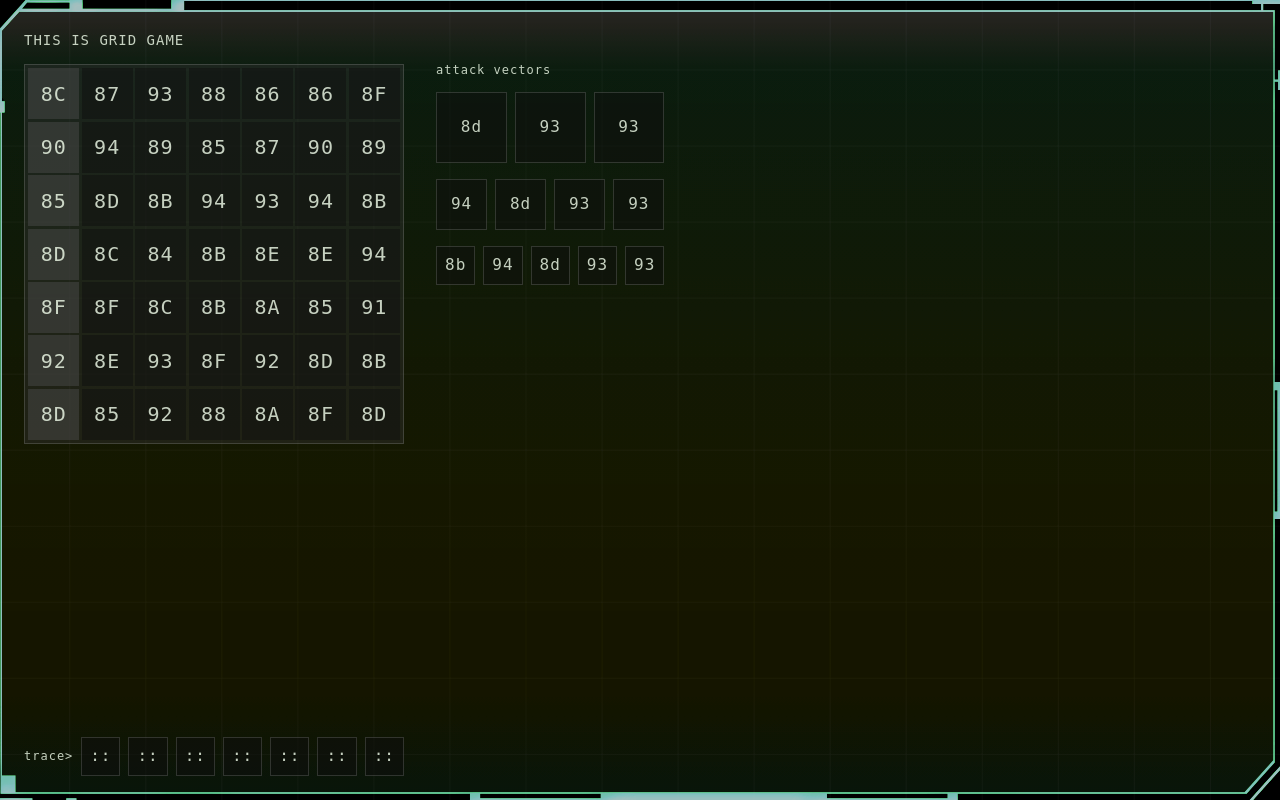
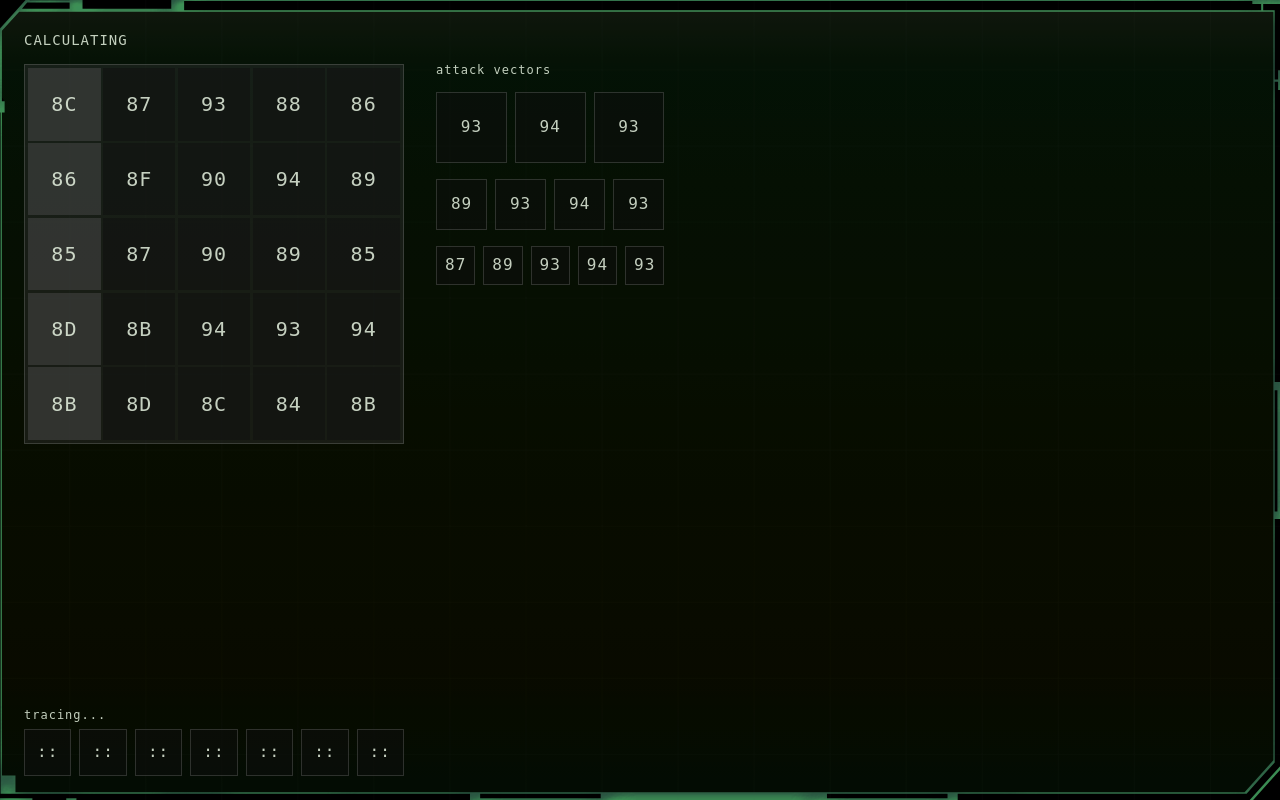
Before and after one commit to zerthmonk/blackshell, a Vue app in the folder app/: page / in a window 1280 px wide. Built offline with nearby package versions, Linux system fonts and the light colour scheme.

Commit message:
minor fixes

```diff
--- a/app/public/assets/styles/variables.scss
+++ b/app/public/assets/styles/variables.scss
@@ -14,4 +14,4 @@ $vt-font: "VT220";
 
 $desktop: 1024px;
 $tablet: 768px;
-$unsupported: 600px;
+$minimal: 420px;
--- a/app/src/components/base/Background.vue
+++ b/app/src/components/base/Background.vue
@@ -35,9 +35,9 @@ interface BackgroundProps {
 
 const filters: Record<string, [number, number, number]> = {
   // hue, opacity, brightness
-  'default': [149, 80, 80],
+  'default': [149, 80, 75],
   'danger': [190, 85, 120],
-  'normal': [315, 75, 200]
+  'normal': [315, 75, 75]
 }
 
 const props: Required<BackgroundProps> = withDefaults(defineProps<BackgroundProps>(), {
--- a/app/src/components/hack/gridgame/FieldCell.vue
+++ b/app/src/components/hack/gridgame/FieldCell.vue
@@ -32,7 +32,7 @@ function handleClick() {
 }
 
 function handleHover(value: boolean): void {
-  highlighted.value = value;
+  if (props?.hinted) highlighted.value = value;
 }
 
 </script>
--- a/app/src/components/hack/gridgame/Trace.vue
+++ b/app/src/components/hack/gridgame/Trace.vue
@@ -13,9 +13,7 @@ import TraceCell from "./TraceCell.vue";
 import Cell from "./Cell.vue";
 
 interface traceProps {
-  label: string;
   content: string[];
-  size?: number;
   interactive?: boolean;
 }
 
--- a/app/src/pages/GridGameScreen.vue
+++ b/app/src/pages/GridGameScreen.vue
@@ -2,7 +2,7 @@
   <Layout>
     <template #header>
       <div class="game-header">
-        <p class="page-label">this is grid game</p>
+        <p class="page-label">calculating </p>
       </div>
     </template>
     <template #main>
@@ -17,7 +17,7 @@
     <template #footer>
       <div class="footer">
         <div class="buffer">
-          <p class="label">trace></p>
+          <p class="label">tracing...</p>
           <Solution class="solution"/>
         </div>
       </div>
@@ -37,7 +37,7 @@ import Traces from "@/components/hack/gridgame/Traces.vue";
 import Solution from "@/components/hack/gridgame/Solution.vue";
 
 const store = useStore();
-const size = 7;
+const size = 5;
 store.init({size: size, tries: 6});
 
 </script>
@@ -89,10 +89,8 @@ $maxwidth: 380px;
 .buffer {
   max-width: $maxwidth;
   display: flex;
-  justify-content: space-between;
-  .label {
-    align-self: center;
-  }
+  flex-direction: column;
+  gap: .5rem;
 }
 
 @media only screen and (max-width: $tablet) {
--- a/app/src/stores/gridgame.ts
+++ b/app/src/stores/gridgame.ts
@@ -34,7 +34,7 @@ export const useStore = defineStore('gridgame', {
       }
     },
     getSolution(): string[] {
-      return Array(this.tries + 1).fill('').map((_, idx) => this.getSelected[idx]?.hex || '::')
+      return Array(this.tries + 1).fill('').map((_, idx) => this.getSelected[idx]?.hex || '::');
     }
   },
 
@@ -63,6 +63,8 @@ export const useStore = defineStore('gridgame', {
       } else if (this.getSelectableY(this.moveMode, this.currentPos, value)) {
         this.moveMode = MOVES.AXIS_X;
         this.currentPos = value.row;
+      } else {
+        return;
       }
 
       this.increaseTriesCount();
```
